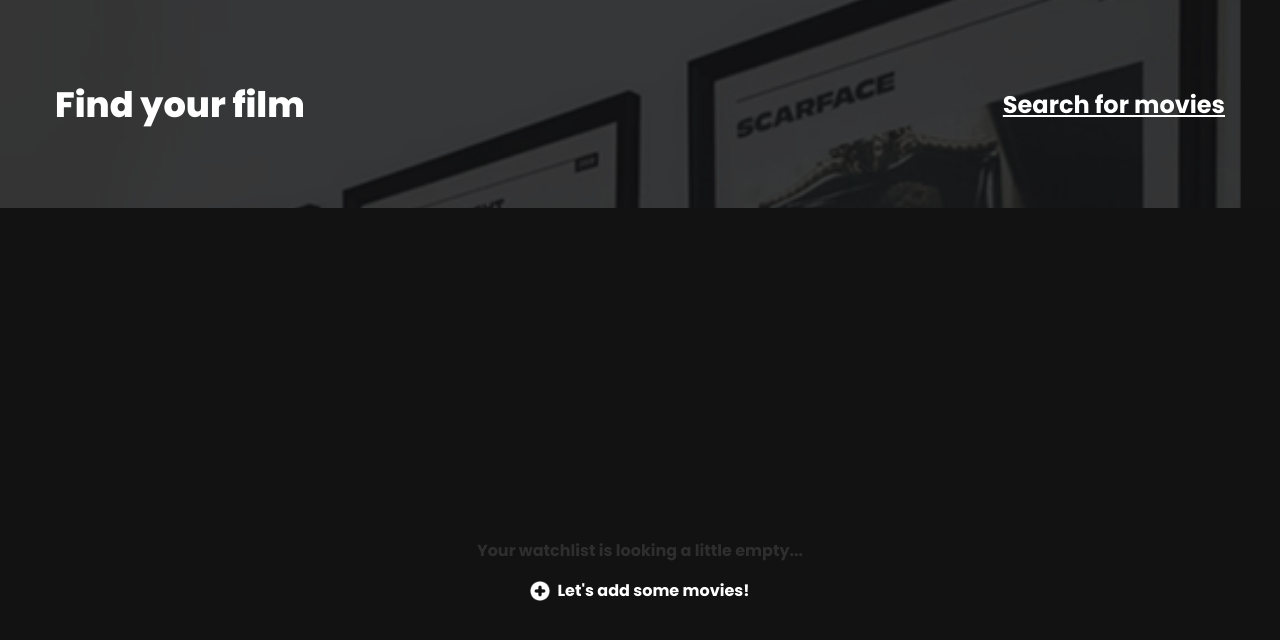
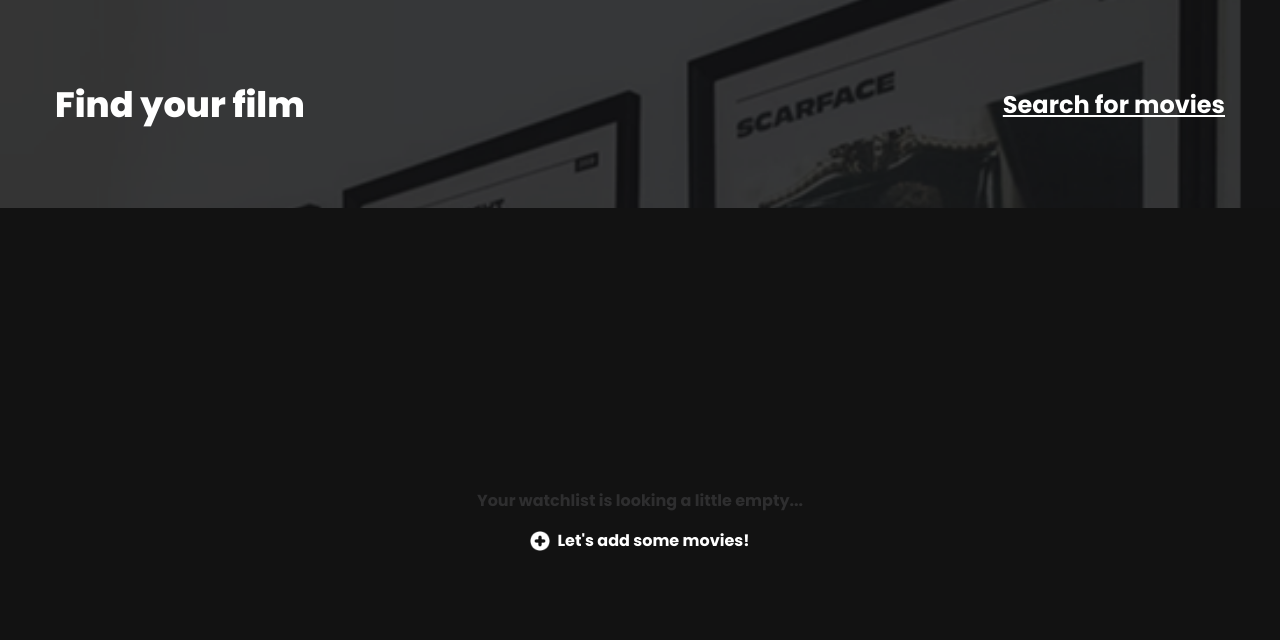
Before and after one commit to fikir-dev/movie-watchlist, a plain HTML site: page watchlist.html in a window 1280 px wide. Drawn offline with Linux system fonts and the light colour scheme.

Commit message:
adjusted hight

```diff
--- a/index.js
+++ b/index.js
@@ -60,6 +60,7 @@ function getMoviesImdbId() {
         moviesArray.Search.slice(0,6).forEach((movie) => {
             moviesImdbID.push(movie.imdbID);
         });
+        console.log(moviesImdbID)
     }
 }
 
--- a/style.css
+++ b/style.css
@@ -14,7 +14,10 @@ html, body{
     font-family: 'poppins', sans-serif;
     background-color: #121212;
     min-width: 320px;
+}
 
+main{
+    height:100vh;
 }
 
 h1{
@@ -125,7 +128,8 @@ button{
     align-items: center;
     justify-content: center;
     text-align: center;
-    height: calc(100vh - 60px);}
+    height: 80%;
+}
 
 #no-movies-found{
     width: 400px;
@@ -242,7 +246,7 @@ button{
     flex-direction: column;
     align-items: center;
     justify-content: center;
-    height: calc(100vh - 60px);
+    height: 80%;
 }
 
 #search-for-movies{
```
